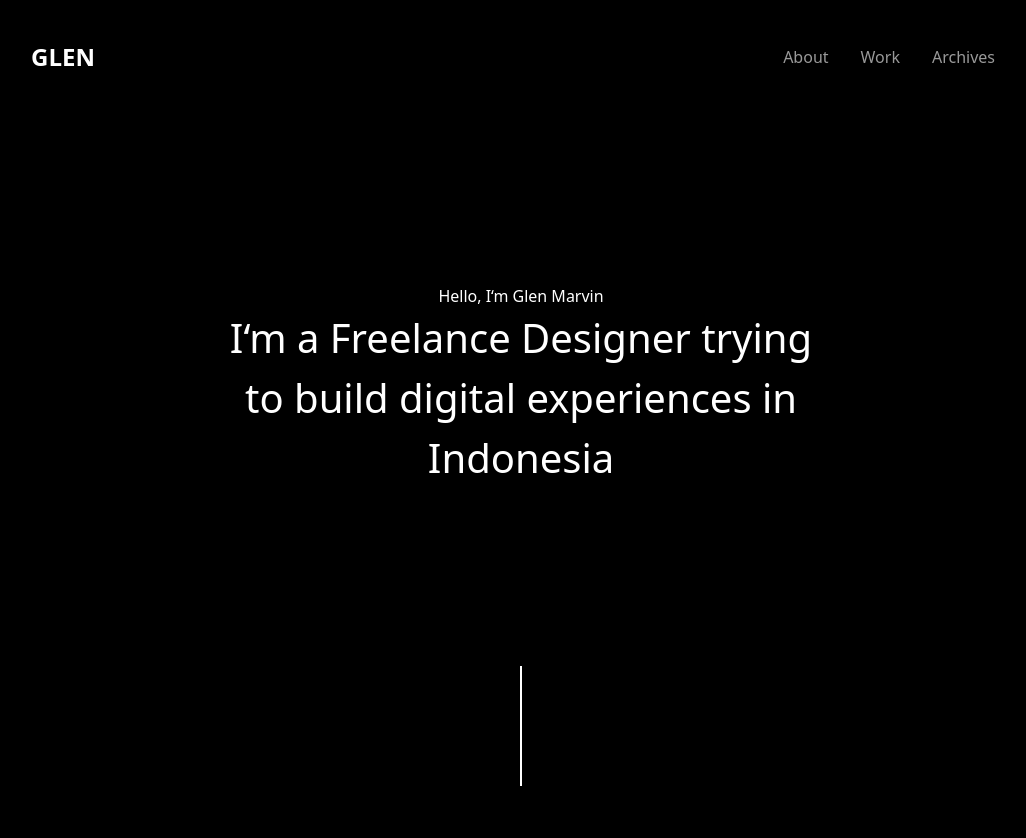
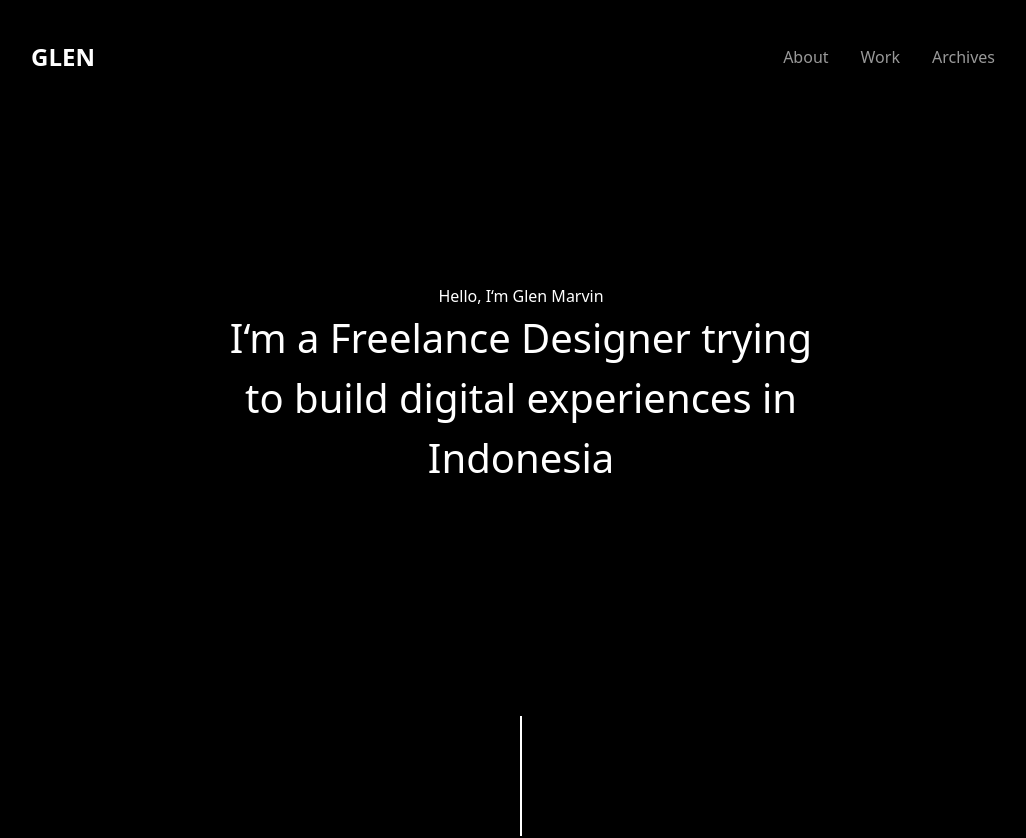
Before and after one commit to GlenMMM/personalportfolio, a Next.js app: page / in a window 1280 px wide. Shown: the top 838 px of the page, without its empty margins (119-1145 px from the left). Built offline with nearby package versions, Linux system fonts and the light colour scheme.

Commit message:
hero section padding change

```diff
--- a/components/Hero.js
+++ b/components/Hero.js
@@ -1,9 +1,9 @@
 import React from "react";
 
-function Hero({ ...props }) {
+function Hero() {
   return (
-    <div {...props}>
-      <div className="relative flex flex-col items-center justify-center min-h-screen -mt-[120px]">
+    <div className="relative text-white pb-[50px]">
+      <div className="flex flex-col items-center justify-center min-h-screen -mt-[120px]">
         <p className="xl:text-[16px] animate-fadeIn1s ">
           Hello, I&lsquo;m Glen Marvin
         </p>
--- a/pages/api/hello.js
+++ /dev/null
@@ -1,5 +0,0 @@
-// Next.js API route support: https://nextjs.org/docs/api-routes/introduction
-
-export default function handler(req, res) {
-  res.status(200).json({ name: 'John Doe' })
-}
--- a/pages/index.js
+++ b/pages/index.js
@@ -14,8 +14,8 @@ export default function Home() {
       </Head>
       <Layout className="text-white">
         <div className="w-full max-w-[500px] md:max-w-[640px] lg:max-w-[840px] xl:max-w-[980px] 2xl:max-w-[1280px] flex items-center justify-center flex-col">
-         <Hero className="text-white" />
-         <Highlight />
+          <Hero />
+          <Highlight />
         </div>
       </Layout>
     </div>
```
